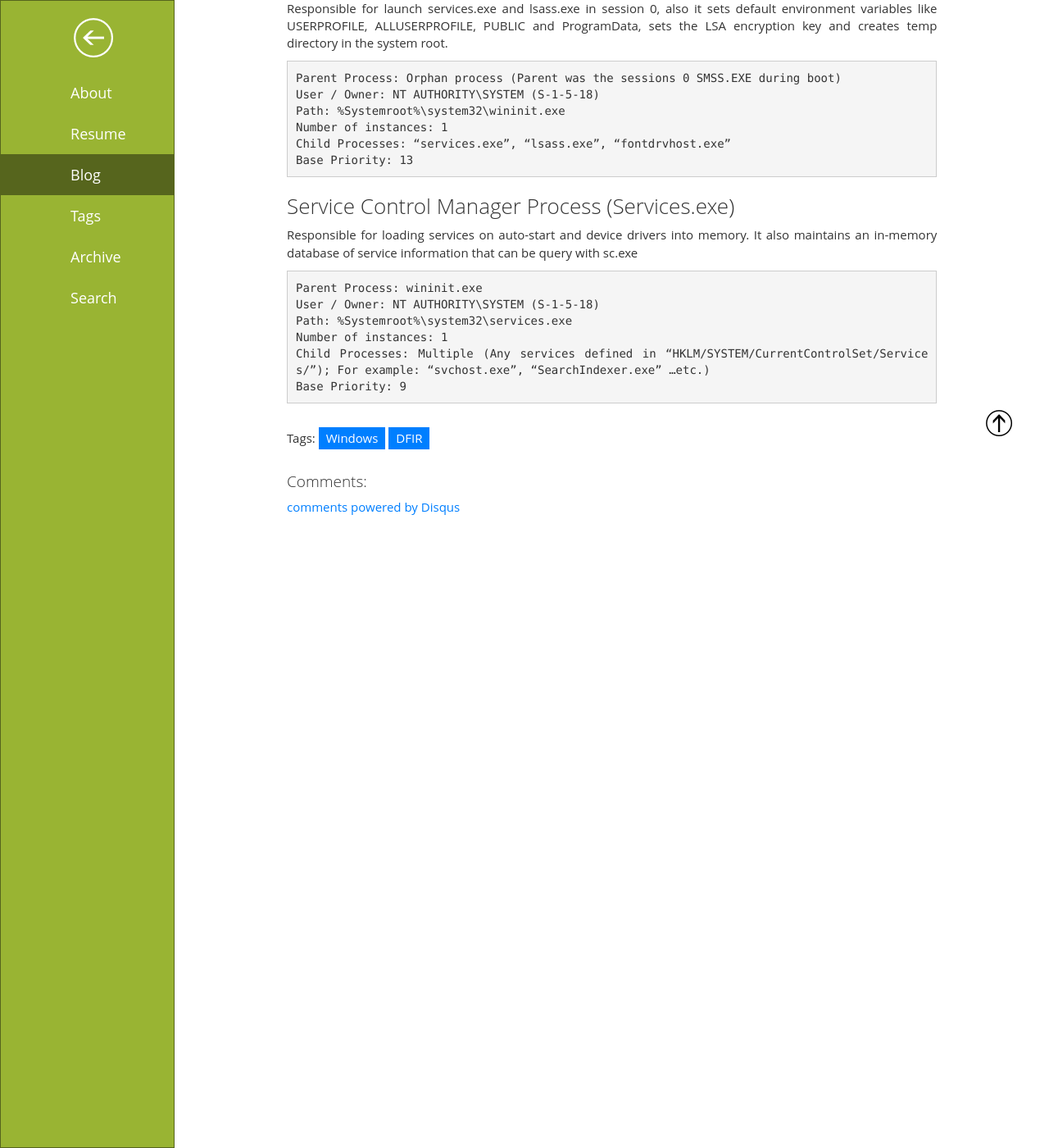
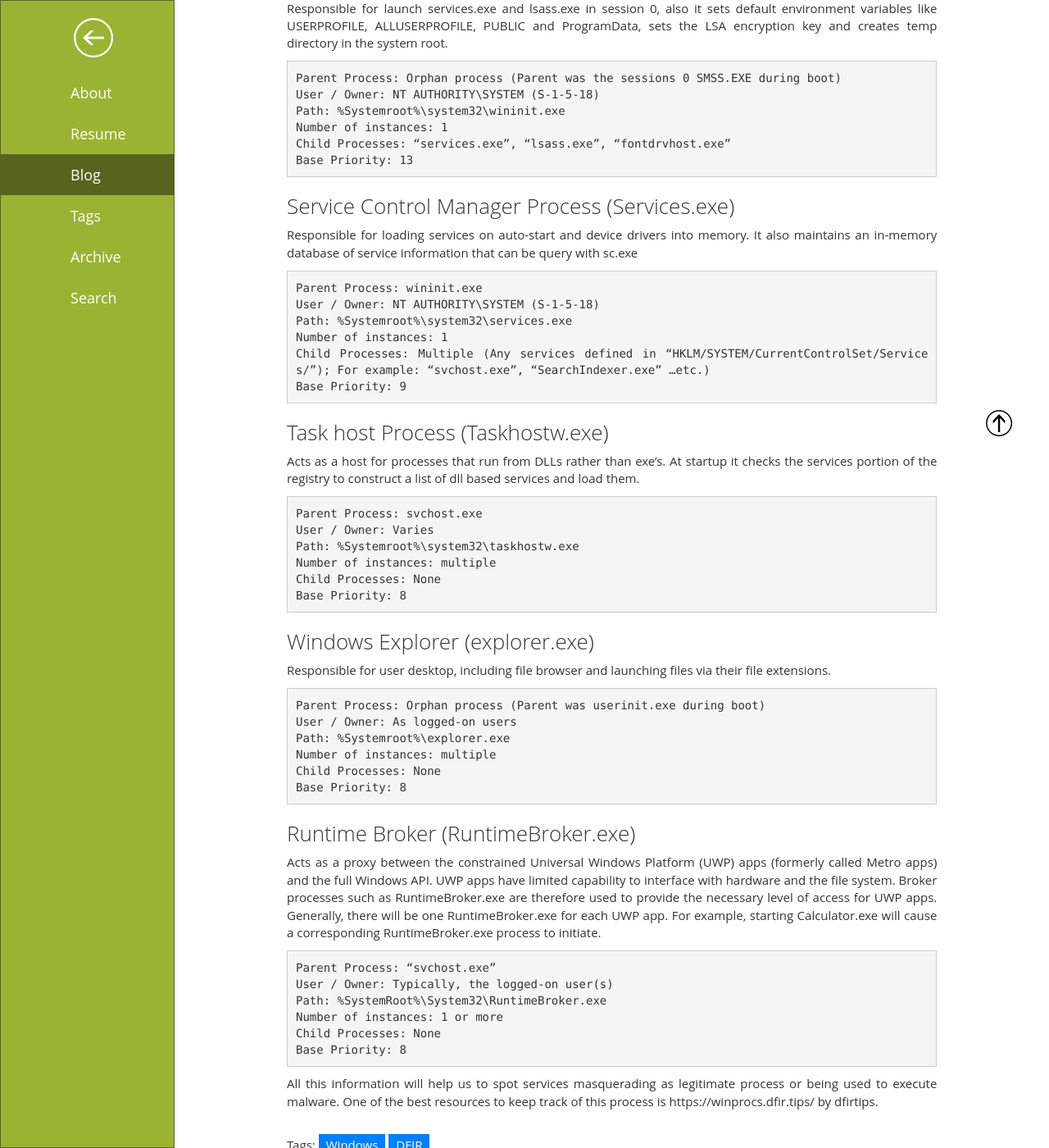
Before and after one commit to fanavarr/fanavarr.github.io, a Jekyll site: the page built from _posts/2022-04-05-Normal-Core-Windows-Procesess.md, in a window 1280 px wide and 1400 px high, scrolled down 1855 px. Shown: the whole window at 82% size. Built offline with Jekyll 4.4.1, drawn with Linux system fonts in a browser that asks for light colours; a script that is not in the unit is left out; comment, search, counter and statistics services are not loaded.

Commit message:
Update 2022-04-05-Normal-Core-Windows-Procesess.md

```diff
--- a/_posts/2022-04-05-Normal-Core-Windows-Procesess.md
+++ b/_posts/2022-04-05-Normal-Core-Windows-Procesess.md
@@ -107,3 +107,46 @@ It also maintains an in-memory database of service information that can be query
     Number of instances: 1
     Child Processes: Multiple (Any services defined in “HKLM/SYSTEM/CurrentControlSet/Services/”); For example: “svchost.exe”, “SearchIndexer.exe” …etc.)
     Base Priority: 9
+
+
+### Task host Process (Taskhostw.exe)
+Acts as a host for processes that run from DLLs rather than exe’s.
+At startup it checks the services portion of the registry to construct a list of dll based services and load them.
+
+    Parent Process: svchost.exe
+    User / Owner: Varies
+    Path: %Systemroot%\system32\taskhostw.exe
+    Number of instances: multiple
+    Child Processes: None
+    Base Priority: 8
+
+
+### Windows Explorer (explorer.exe)
+Responsible for user desktop, including file browser and launching files via their file extensions.
+
+    Parent Process: Orphan process (Parent was userinit.exe during boot)
+    User / Owner: As logged-on users
+    Path: %Systemroot%\explorer.exe
+    Number of instances: multiple
+    Child Processes: None
+    Base Priority: 8
+
+
+### Runtime Broker (RuntimeBroker.exe)
+Acts as a proxy between the constrained Universal Windows Platform (UWP) apps (formerly called Metro apps) and the full Windows API. UWP apps have limited
+capability to interface with hardware and the file system. Broker processes such as RuntimeBroker.exe are therefore used to provide the necessary level of
+access for UWP apps. Generally, there will be one RuntimeBroker.exe for each UWP app. For example, starting Calculator.exe will cause a corresponding
+RuntimeBroker.exe process to initiate.
+
+    Parent Process: “svchost.exe”
+    User / Owner: Typically, the logged-on user(s)
+    Path: %SystemRoot%\System32\RuntimeBroker.exe
+    Number of instances: 1 or more
+    Child Processes: None
+    Base Priority: 8
+
+
+
+
+All this information will help us to spot services masquerading as legitimate process or being used to execute malware.
+One of the best resources to keep track of this process is https://winprocs.dfir.tips/  by dfirtips.
```
